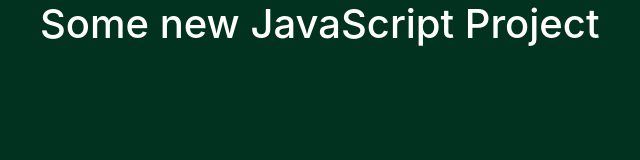
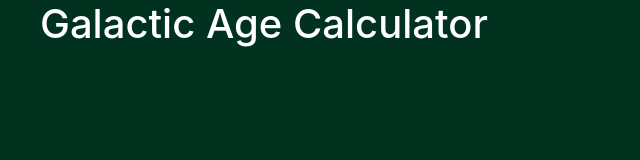
Before and after one commit to kellibrooke/galactic-age-calculator, a website built with webpack: page src/index.html in a window 1280 px wide. Shown: the whole page, without its empty margins (45-685 px from the left). Built offline with nearby package versions, Linux system fonts and the light colour scheme.

```diff
--- a/src/index.html
+++ b/src/index.html
@@ -1,11 +1,11 @@
 <!DOCTYPE html>
 <html>
 <head>
-  <title>Add Title Here</title>
+  <title>Galactic Age Calculator</title>
 </head>
 <body>
   <div class="container">
-    <h1>Some new JavaScript Project</h1>
+    <h1>Galactic Age Calculator</h1>
   </div>
 </body>
 </html>
--- a/src/main.js
+++ b/src/main.js
@@ -4,5 +4,5 @@
 import './styles.css';
 
 $(document).ready(function() {
-  console.log("hey, you should buy Abe a beer sometime!");
+
 });
```
Also changed, not shown: src/calculator.js (added, +7 -0 lines).
